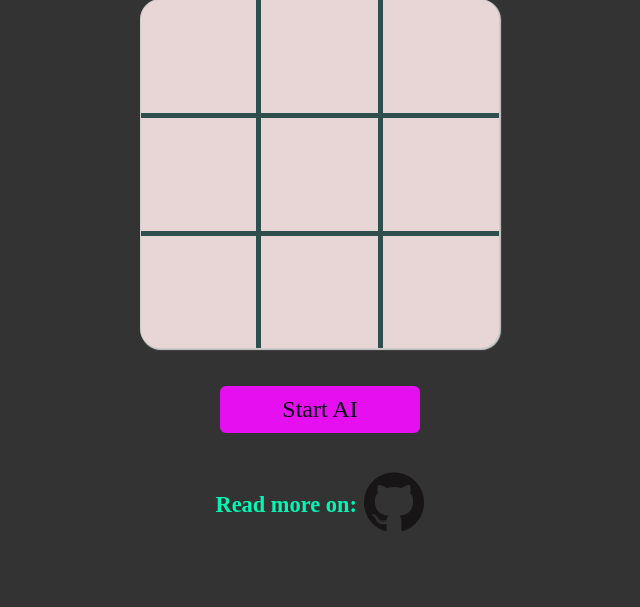
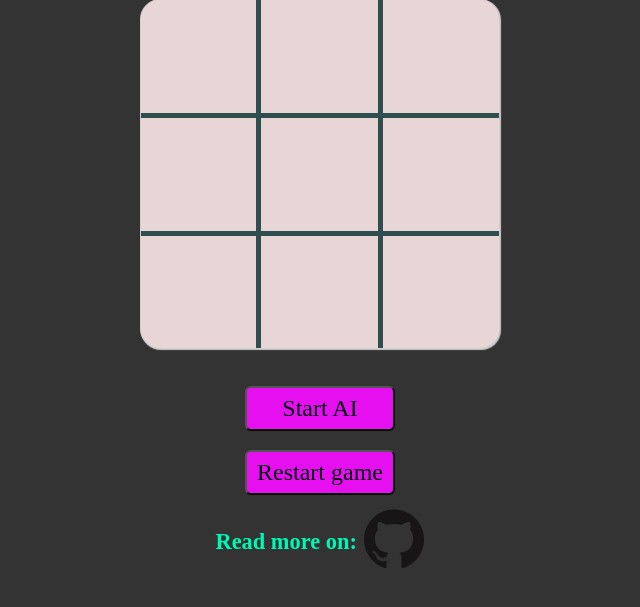
Before and after one commit to akashtadwai/Tic-Tac-Toe, a PHP site: page / in a window 1280 px wide. Shown: the part 106-713 px from the top of the page, without its empty margins (320-960 px from the left). Run offline with PHP 8.4, Linux system fonts and the light colour scheme.

Commit message:
added restart button

```diff
--- a/app/script.js
+++ b/app/script.js
@@ -164,7 +164,7 @@ function aiTurn() {
 /* main */
 function clickedCell(cell) {
 
-    var button = document.getElementById("bnt-restart");
+    var button = document.getElementById("bnt-firststart");
     button.disabled = true;
     var conditionToContinue = gameOverAll(board) == false && emptyCells(board).length > 0;
 
@@ -173,8 +173,8 @@ function clickedCell(cell) {
         var y = cell.id.split("")[1];
         var move = setMove(x, y, human);
         if (move == true) {
-            cell.innerHTML = "X";
-            cell.style.color = "blue";
+            $(cell).html("X");
+            $(cell).css("color", "blue");
             if (conditionToContinue)
                 aiTurn();
         }
@@ -202,31 +202,29 @@ function clickedCell(cell) {
             lines = [[2, 0], [1, 1], [0, 2]];
 
         for (var i = 0; i < lines.length; i++) {
-            cell = document.getElementById(String(lines[i][0]) + String(lines[i][1]));
-            cell.style.color = "#78f00f";
+            var pos = String(lines[i][0]) + String(lines[i][1]);
+            cell = $('#' + pos);
+            $(cell).css("color", "#78f00f");
             $(cell).css("background-color", "#333");
         }
-
-        msg = document.getElementById("message");
-        msg.innerHTML = "You lose!";
+        msg = $("#message");
+        msg.html("You lose!");
     }
     if (emptyCells(board).length == 0 && !gameOverAll(board)) {
-        var msg = document.getElementById("message");
-        msg.innerHTML = "Draw!";
-    }
-    if (gameOverAll(board) == true || emptyCells(board).length == 0) {
-        button.value = "Restart";
-        button.disabled = false;
+        var msg = msg = $("#message");
+        msg.html("Draw");
     }
 }
 
 /* Restart the game*/
-function restartBnt(button) {
+function firstStart(button) {
     if (button.value == "Start AI") {
         aiTurn();
         button.disabled = true;
     }
-    else if (button.value == "Restart") {
+}
+
+function restartBnt(button) {
     var htmlBoard;
     var msg;
     for (var x = 0; x < 3; x++) {
@@ -239,8 +237,10 @@ function restartBnt(button) {
             $(htmlBoard).html("");
         }
     }
-        button.value = "Start AI";
+    var table = $("#tic-tac-toe");
+    $(table).css("border-radius", "20px");
+    var btn1 = document.getElementById("bnt-firststart");
+    btn1.disabled = false;
     msg = $('#message');
     $(msg).html("");
 }
-}
--- a/index.html
+++ b/index.html
@@ -13,7 +13,7 @@
         <meta http-equiv="X-UA-Compatible" content="ie=edge">
         <link type="text/css" rel="stylesheet" href="styles/normalize.css" />
         <link type="text/css" rel="stylesheet" href="styles/board.css" />
-        <link href='https://fonts.googleapis.com/css?family=Tangerine' rel='stylesheet' type='text/css'>
+        <link href="https://fonts.googleapis.com/css?family=Open+Sans" rel="stylesheet">
 
         <title>Minimax Algorithm</title>
     </head>
@@ -46,8 +46,8 @@
         </table>
 
         <br><br>
-        <input type="button" value="Start AI" id="bnt-restart" onclick="restartBnt(this)" />
-
+        <input type="button" value="Start AI" id="bnt-firststart" onclick="firstStart(this)" /> &nbsp &nbsp
+        <input type="button" value="Restart game" id="bnt-restart" onclick="restartBnt(this)" />
         <footer>
             <p>
                 <span id="color">Read more on: </span>
--- a/styles/board.css
+++ b/styles/board.css
@@ -68,8 +68,7 @@ a:visited {
     color: #444;
     background: #e8d6d6;
     font-size: 5em;
-    font-family: Sans;
-
+    font-family: 'Open Sans', sans-serif;
     margin-left: auto;
     margin-right: auto;
     width: 360px;
@@ -107,31 +106,40 @@ a:visited {
 }
 
 /* ****************** Restart Button ****************** */
-#bnt-restart {
-    display: block;
-    padding: 10px;
+#bnt-restart,
+#bnt-firststart {
+    position: relative;
+    text-align: center;
     margin-left: auto;
     margin-right: auto;
-    width: 200px;
+    display: block;
+    padding: 7px;
+    width: 150px;
     background: #e50ff0;
     font-size: 1.5em;
     color: rgb(2, 8, 14);
-    border: none;
     border-radius: 6px;
     cursor: pointer;
 }
 
+#bnt-firststart:hover,
 #bnt-restart:hover {
     background: #1DC5FF;
 }
 
-#bnt-restart:active {
+#bnt-restart:active,
+#bnt-firststart:active {
     background: #0787B3;
 }
 
-#bnt-restart:disabled {
+#bnt-firststart:disabled {
     color: #444;
     background: #CECECE;
+}
+
+footer {
+    position: relative;
+    bottom: 25px;
 }
 
 footer #color {
```
Also changed, not shown: README.md. Lines whose indentation alone changed are shown as unchanged.
